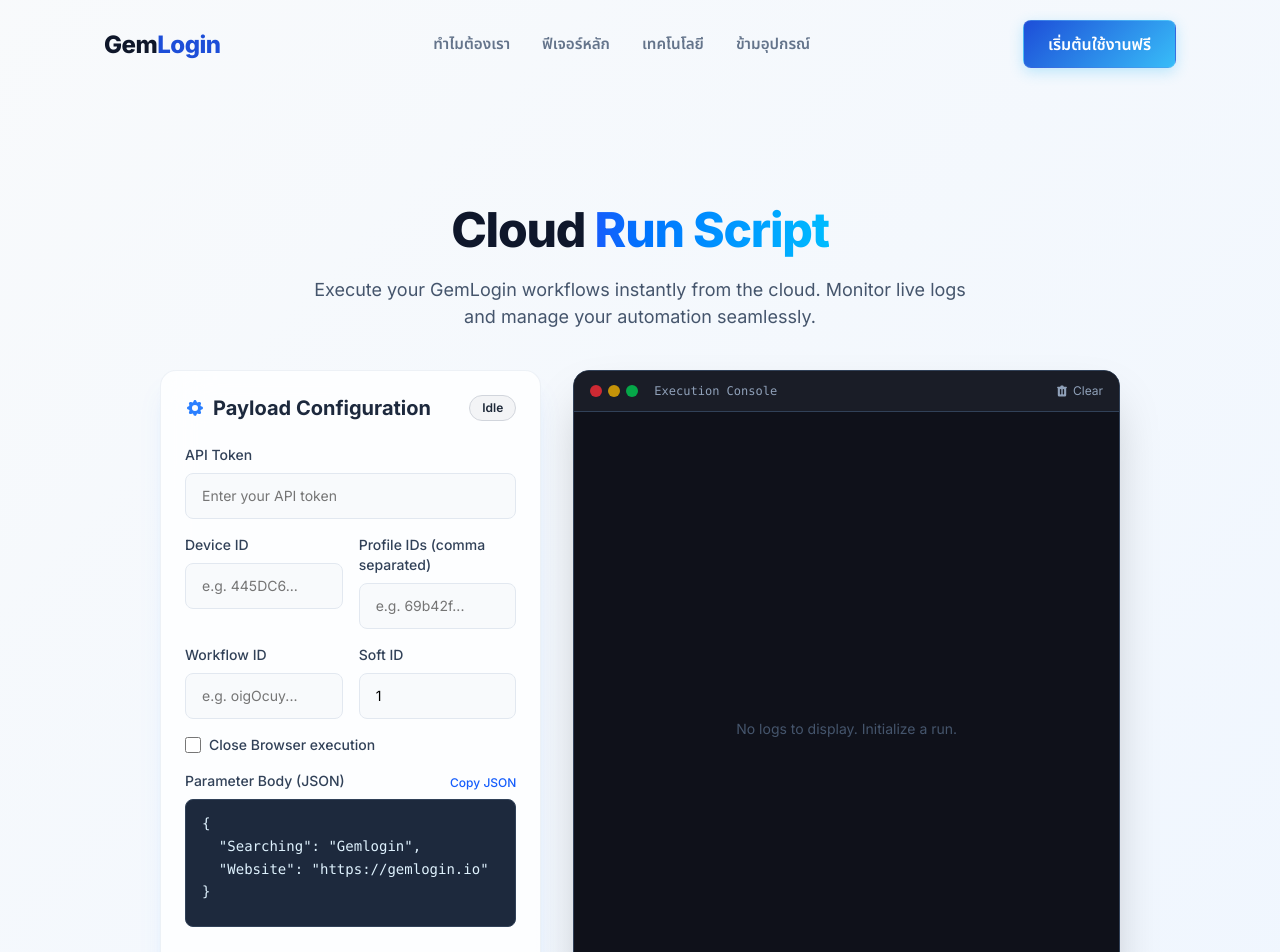
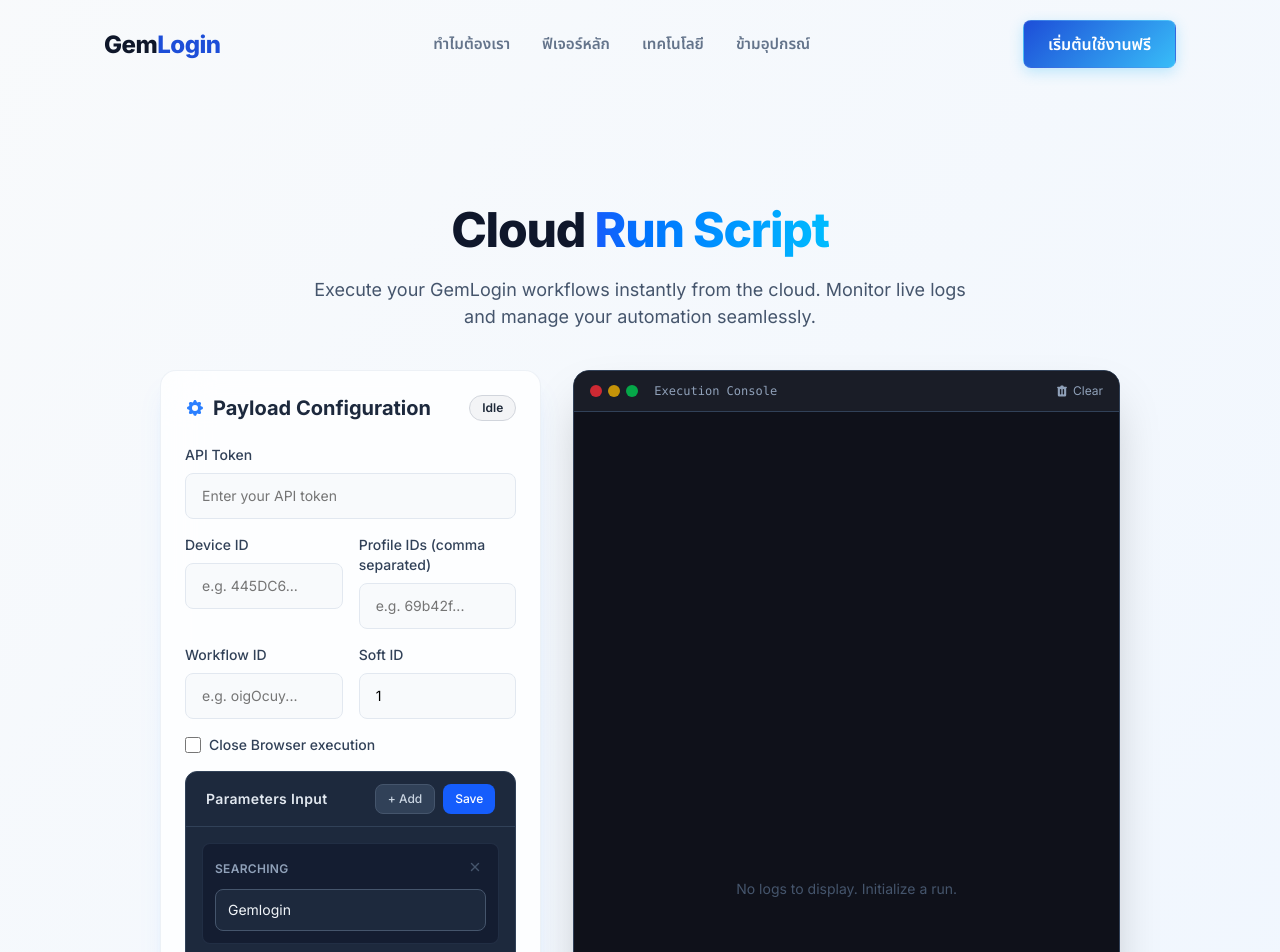
Before and after one commit to chetsadaza/gemlogin03, a React (Vite) app: page /cloud in a window 1280 px wide. Shown: the top 952 px of the page. Built offline with nearby package versions, Linux system fonts and the light colour scheme.

Commit message:
feat: implement Cloud Run Script dashboard for configuring and executing workflows with real-time logging and status display.

```diff
--- a/src/pages/Cloud/RunScriptDashboard.jsx
+++ b/src/pages/Cloud/RunScriptDashboard.jsx
@@ -13,6 +13,54 @@
     return saved !== null ? saved === 'true' : false;
   });
   const [paramsBody, setParamsBody] = useState(() => localStorage.getItem('gemlogin_paramsBody') || JSON.stringify({ Searching: "Gemlogin", Website: "https://gemlogin.io" }, null, 2));
+
+  // Dynamic parameter fields derived from JSON
+  const [paramFields, setParamFields] = useState([]);
+  const [paramFieldsInited, setParamFieldsInited] = useState(false);
+
+  // Initialize paramFields from paramsBody on mount
+  useEffect(() => {
+    if (!paramFieldsInited) {
+      try {
+        const parsed = JSON.parse(paramsBody);
+        if (parsed && typeof parsed === 'object' && !Array.isArray(parsed)) {
+          setParamFields(Object.entries(parsed).map(([key, value]) => ({ key, value: String(value) })));
+        }
+      } catch (e) {
+        // ignore
+      }
+      setParamFieldsInited(true);
+    }
+  }, [paramsBody, paramFieldsInited]);
+
+  // Sync paramFields -> paramsBody JSON
+  const syncFieldsToJson = (fields) => {
+    const obj = {};
+    fields.forEach(({ key, value }) => {
+      if (key.trim()) obj[key.trim()] = value;
+    });
+    setParamsBody(JSON.stringify(obj, null, 2));
+  };
+
+  const handleParamFieldChange = (index, field, value) => {
+    const updated = [...paramFields];
+    updated[index] = { ...updated[index], [field]: value };
+    setParamFields(updated);
+  };
+
+  const handleSaveParams = () => {
+    syncFieldsToJson(paramFields);
+  };
+
+  const handleAddParamField = () => {
+    setParamFields(prev => [...prev, { key: '', value: '' }]);
+  };
+
+  const handleRemoveParamField = (index) => {
+    const updated = paramFields.filter((_, i) => i !== index);
+    setParamFields(updated);
+    syncFieldsToJson(updated);
+  };
 
   const [status, setStatus] = useState('Idle'); // Idle, Running, Success, Error
   const [logs, setLogs] = useState([]);
@@ -223,6 +271,67 @@
                   </label>
                 </div>
 
+                {/* Parameters Input - Form Fields */}
+                <div className="bg-slate-800 rounded-xl border border-slate-700 overflow-hidden">
+                  <div className="flex justify-between items-center px-5 py-3 border-b border-slate-700">
+                    <label className="text-sm font-semibold text-slate-200 mt-0 tracking-wide">Parameters Input</label>
+                    <div className="flex gap-2">
+                      <button
+                        onClick={handleAddParamField}
+                        className="text-xs px-3 py-1.5 bg-slate-700 hover:bg-slate-600 text-slate-300 rounded-lg transition-colors border border-slate-600 cursor-pointer font-medium"
+                      >
+                        + Add
+                      </button>
+                      <button
+                        onClick={handleSaveParams}
+                        className="text-xs px-3 py-1.5 bg-blue-600 hover:bg-blue-700 text-white rounded-lg transition-colors border-none cursor-pointer font-medium"
+                      >
+                        Save
+                      </button>
+                    </div>
+                  </div>
+                  <div className="p-4">
+                    {paramFields.length > 0 ? (
+                      <div className="space-y-3">
+                        {paramFields.map((field, index) => (
+                          <div key={index} className="bg-slate-900/60 rounded-lg p-3 border border-slate-700/50 hover:border-slate-600 transition-colors">
+                            <div className="flex items-center justify-between mb-2">
+                              <input
+                                type="text"
+                                value={field.key}
+                                onChange={(e) => handleParamFieldChange(index, 'key', e.target.value)}
+                                className="bg-transparent text-slate-400 text-xs font-semibold tracking-wide outline-none border-none p-0 m-0 w-full uppercase box-border h-auto"
+                                placeholder="KEY NAME"
+                              />
+                              <button
+                                onClick={() => handleRemoveParamField(index)}
+                                className="p-1 text-slate-600 hover:text-red-400 bg-transparent border-none cursor-pointer transition-colors flex-shrink-0 ml-2"
+                                title="Remove"
+                              >
+                                <svg xmlns="http://www.w3.org/2000/svg" className="h-3.5 w-3.5" viewBox="0 0 20 20" fill="currentColor">
+                                  <path fillRule="evenodd" d="M4.293 4.293a1 1 0 011.414 0L10 8.586l4.293-4.293a1 1 0 111.414 1.414L11.414 10l4.293 4.293a1 1 0 01-1.414 1.414L10 11.414l-4.293 4.293a1 1 0 01-1.414-1.414L8.586 10 4.293 5.707a1 1 0 010-1.414z" clipRule="evenodd" />
+                                </svg>
+                              </button>
+                            </div>
+                            <input
+                              type="text"
+                              value={field.value}
+                              onChange={(e) => handleParamFieldChange(index, 'value', e.target.value)}
+                              className="w-full px-3 py-2.5 bg-slate-800 text-slate-100 border border-slate-600 rounded-lg text-sm outline-none focus:ring-2 focus:ring-blue-500 focus:border-transparent transition-all m-0 box-border h-auto"
+                              placeholder="Enter value..."
+                            />
+                          </div>
+                        ))}
+                      </div>
+                    ) : (
+                      <div className="text-center py-6">
+                        <p className="text-slate-500 text-sm m-0">No parameters yet.</p>
+                        <p className="text-slate-600 text-xs mt-1 m-0">Paste JSON below or click "+ Add" to add parameters.</p>
+                      </div>
+                    )}
+                  </div>
+                </div>
+
                 <div>
                   <div className="flex justify-between items-end mb-2">
                     <label className="block text-sm font-medium text-slate-700 mt-0">Parameter Body (JSON)</label>
@@ -237,46 +346,67 @@
                     value={paramsBody}
                     onChange={(e) => {
                       const value = e.target.value;
-                      setParamsBody(value);
+                      let finalParamObj = null;
+
+                      // If cleared/empty, reset everything
+                      if (!value.trim()) {
+                        setParamsBody('');
+                        setToken('');
+                        setDeviceId('');
+                        setProfileId('');
+                        setWorkflowId('');
+                        setSoftId('1');
+                        setCloseBrowser(false);
+                        setParamFields([]);
+                        return;
+                      }
 
                       try {
                         const parsed = JSON.parse(value);
-                        // If pasted JSON has 'token', 'profile_id', etc. extract them
-                        if (parsed && typeof parsed === 'object') {
-                          let updated = false;
-                          if (parsed.token) { setToken(parsed.token); updated = true; }
-                          if (parsed.device_id) { setDeviceId(parsed.device_id); updated = true; }
+                        if (parsed && typeof parsed === 'object' && !Array.isArray(parsed)) {
+                          // Check if this is a full webhook payload (has token, device_id, etc.)
+                          const hasWrapperKeys = parsed.token || parsed.device_id || parsed.profile_id || parsed.workflow_id;
+
+                          if (hasWrapperKeys) {
+                            // Extract wrapper fields to their respective inputs
+                            if (parsed.token) setToken(parsed.token);
+                            if (parsed.device_id) setDeviceId(parsed.device_id);
                             if (parsed.profile_id) {
                               const ids = Array.isArray(parsed.profile_id) ? parsed.profile_id.join(', ') : parsed.profile_id;
                               setProfileId(ids);
-                            updated = true;
                             }
-                          if (parsed.workflow_id) { setWorkflowId(parsed.workflow_id); updated = true; }
-                          if (parsed.soft_id) { setSoftId(parsed.soft_id); updated = true; }
-                          if (parsed.close_browser !== undefined) { setCloseBrowser(parsed.close_browser === true || parsed.close_browser === 'true'); updated = true; }
+                            if (parsed.workflow_id) setWorkflowId(parsed.workflow_id);
+                            if (parsed.soft_id) setSoftId(parsed.soft_id);
+                            if (parsed.close_browser !== undefined) setCloseBrowser(parsed.close_browser === true || parsed.close_browser === 'true');
 
-                          // Determine what goes back into the text area
-                          if (updated) {
-                            if (parsed.parameter !== undefined) {
-                              // If there's an explicit 'parameter' object, keep only that
-                              setParamsBody(typeof parsed.parameter === 'object' ? JSON.stringify(parsed.parameter, null, 2) : String(parsed.parameter));
+                            // Determine what stays as parameters
+                            if (parsed.parameter !== undefined && typeof parsed.parameter === 'object') {
+                              finalParamObj = parsed.parameter;
                             } else {
-                              // Otherwise, collect any remaining unmapped keys and keep them as custom parameters
-                              const {
-                                token, device_id, profile_id, workflow_id, soft_id, close_browser,
-                                ...rest
-                              } = parsed;
-
-                              if (Object.keys(rest).length > 0) {
-                                setParamsBody(JSON.stringify(rest, null, 2));
+                              const { token, device_id, profile_id, workflow_id, soft_id, close_browser, ...rest } = parsed;
+                              finalParamObj = Object.keys(rest).length > 0 ? rest : {};
+                            }
+                            setParamsBody(JSON.stringify(finalParamObj, null, 2));
                           } else {
-                                setParamsBody('{\n  \n}');
+                            // It's a direct parameter JSON object
+                            finalParamObj = parsed;
+                            setParamsBody(value);
                           }
-                            }
-                          }
+                        } else {
+                          setParamsBody(value);
                         }
                       } catch (err) {
-                        // Not valid JSON yet, just let user type normally
+                        // Not valid JSON yet, just let user type
+                        setParamsBody(value);
+                      }
+
+                      // Sync paramFields from the final parameter object
+                      if (finalParamObj && typeof finalParamObj === 'object' && !Array.isArray(finalParamObj)) {
+                        if (Object.keys(finalParamObj).length > 0) {
+                          setParamFields(Object.entries(finalParamObj).map(([k, v]) => ({ key: k, value: String(v) })));
+                        } else {
+                          setParamFields([]);
+                        }
                       }
                     }}
                     className="w-full h-32 px-4 py-3 bg-slate-800 text-sky-100 font-mono text-sm border border-slate-700 rounded-lg focus:ring-2 focus:ring-blue-500 focus:border-transparent transition-all outline-none resize-none m-0 box-border leading-relaxed"
```
Lines whose indentation alone changed are shown as unchanged.
